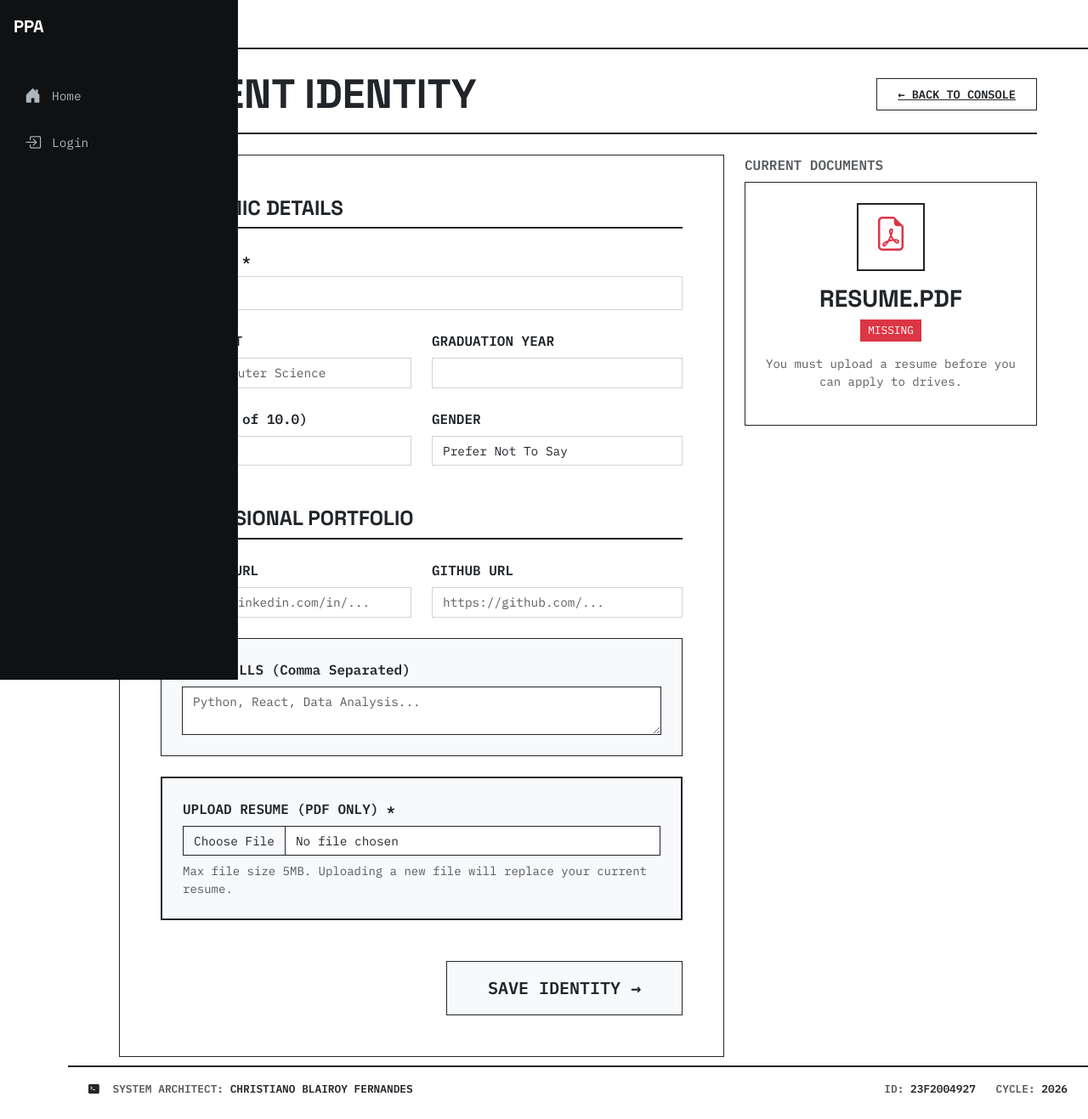
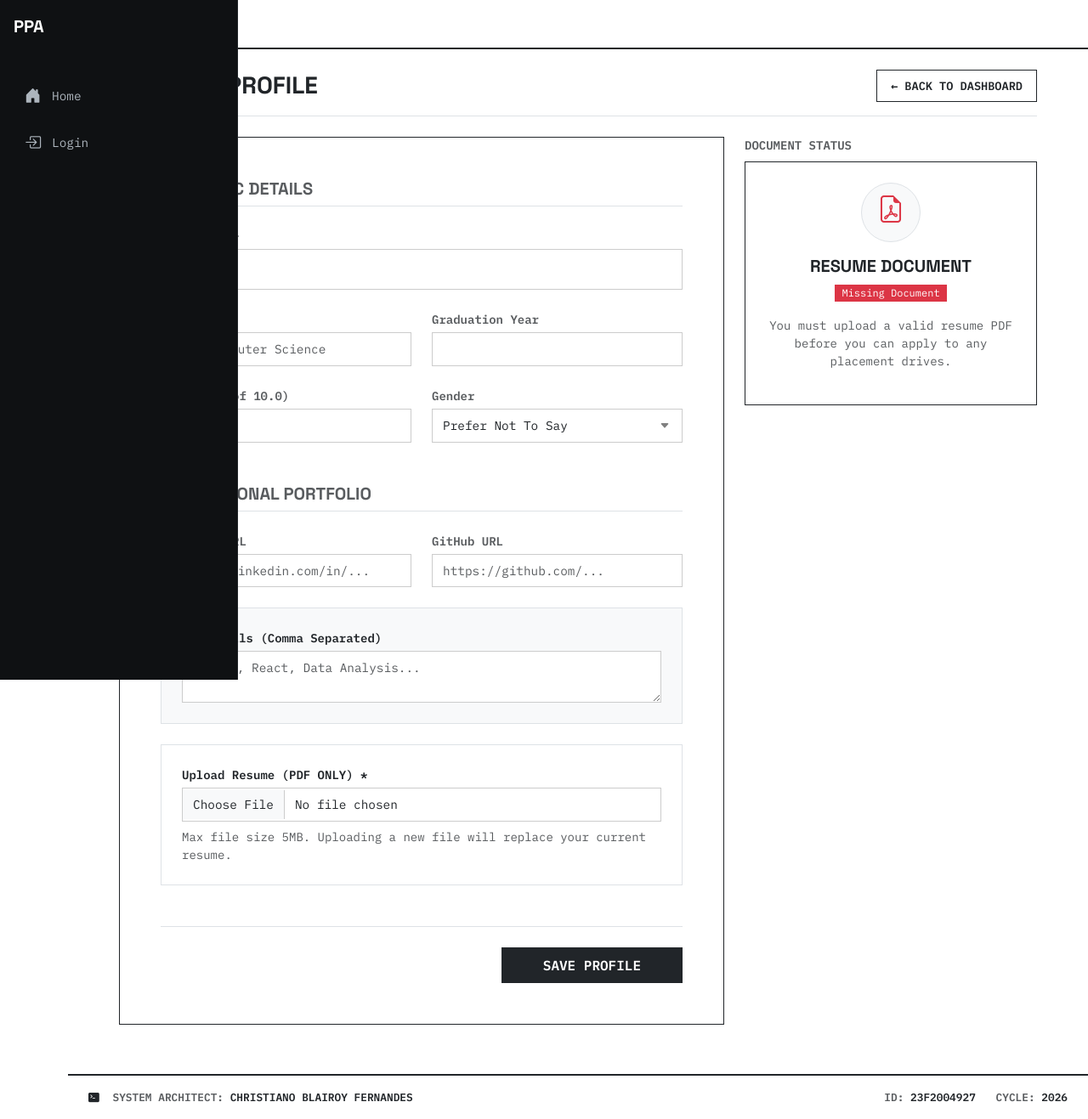
Before and after one commit to 23f2004927/placement-portal-application-mad1-jan2026, a Flask app: template templates/student/profile.html in a window 1280 px wide. Shown: the whole page at 85% size. Before the commit the page ends 1288 px from the top, so only its background shows below. Run offline with Flask 3, Linux system fonts and the light colour scheme; the template is opened without the code that fills it, so the values that code supplies are empty.

Commit message:
beautification of the student templates

```diff
--- a/templates/student/profile.html
+++ b/templates/student/profile.html
@@ -3,45 +3,52 @@
 {% block breadcrumb %}STUDENT / PROFILE{% endblock %}
 
 {% block mainContent %}
-<div class="d-flex justify-content-between align-items-center border-bottom border-dark border-2 pb-3 mb-4">
-    <h1 class="font-display display-5 mb-0">STUDENT IDENTITY</h1>
-    <a href="{{ url_for('student.dashboard') }}" class="brutal-btn wireframe py-2 px-4">&larr; BACK TO CONSOLE</a>
+<div class="d-flex justify-content-between align-items-center border-bottom pb-3 mb-4">
+    <h1 class="font-display fs-3 mb-0">Student Profile</h1>
+    <a href="{{ url_for('student.dashboard') }}"
+        class="btn btn-outline-dark rounded-0 font-mono fw-bold shadow-none py-2 px-3 text-uppercase"
+        style="font-size: 0.85rem;">&larr; Back to Dashboard</a>
 </div>
 
-<div class="row g-4">
+<div class="row g-4 mb-5">
+
     <div class="col-lg-8">
-        <div class="brutal-card p-5">
+        <div class="bg-white p-4 p-md-5 border border-dark" style="border-width: 1px !important;">
             <form action="{{ url_for('student.profile') }}" method="POST" enctype="multipart/form-data">
 
-                <h4 class="font-display border-bottom border-dark border-2 pb-2 mb-4">
-                    ACADEMIC DETAILS
+                <h4 class="font-display fs-5 border-bottom pb-2 mb-4 text-muted">
+                    Academic Details
                 </h4>
 
                 <div class="mb-4">
-                    <label class="form-label font-mono fw-bold">FULL NAME *</label>
-                    <input type="text" class="form-control form-control-lg font-display text-uppercase" name="full_name"
-                        value="{{ student.full_name }}" required />
+                    <label class="form-label font-mono fw-bold small text-muted mb-1">Full Name *</label>
+                    <input type="text" class="form-control rounded-0 shadow-none py-2 font-display fs-5"
+                        name="full_name" value="{{ student.full_name }}" required style="border-color: #ccc;" />
                 </div>
 
                 <div class="row g-4 mb-4">
                     <div class="col-md-6">
-                        <label class="form-label font-mono fw-bold">DEPARTMENT</label>
-                        <input type="text" class="form-control font-mono" name="department"
-                            value="{{ student.department | default('') }}" placeholder="e.g. Computer Science" />
+                        <label class="form-label font-mono fw-bold small text-muted mb-1">Department</label>
+                        <input type="text" class="form-control rounded-0 shadow-none font-mono py-2" name="department"
+                            value="{{ student.department | default('') }}" placeholder="e.g. Computer Science"
+                            style="border-color: #ccc;" />
                     </div>
                     <div class="col-md-6">
-                        <label class="form-label font-mono fw-bold">GRADUATION YEAR</label>
-                        <input type="number" class="form-control font-mono" name="graduation_year"
-                            value="{{ student.graduation_year | default('') }}" min="2020" max="2030" />
+                        <label class="form-label font-mono fw-bold small text-muted mb-1">Graduation Year</label>
+                        <input type="number" class="form-control rounded-0 shadow-none font-mono py-2"
+                            name="graduation_year" value="{{ student.graduation_year | default('') }}" min="2020"
+                            max="2030" style="border-color: #ccc;" />
                     </div>
                     <div class="col-md-6">
-                        <label class="form-label font-mono fw-bold">CGPA (Out of 10.0)</label>
-                        <input type="number" step="0.01" min="0" max="10" class="form-control font-mono" name="cgpa"
-                            value="{{ student.cgpa | default('') }}" />
+                        <label class="form-label font-mono fw-bold small text-muted mb-1">CGPA (Out of 10.0)</label>
+                        <input type="number" step="0.01" min="0" max="10"
+                            class="form-control rounded-0 shadow-none font-mono py-2" name="cgpa"
+                            value="{{ student.cgpa | default('') }}" style="border-color: #ccc;" />
                     </div>
                     <div class="col-md-6">
-                        <label class="form-label font-mono fw-bold">GENDER</label>
-                        <select class="form-control font-mono" name="gender">
+                        <label class="form-label font-mono fw-bold small text-muted mb-1">Gender</label>
+                        <select class="form-select rounded-0 shadow-none font-mono py-2 custom-select-brutal"
+                            name="gender" style="border-color: #ccc;">
                             <option value="Prefer Not To Say" {% if student.gender=='Prefer Not To Say' %}selected{%
                                 endif %}>Prefer Not To Say</option>
                             <option value="Male" {% if student.gender=='Male' %}selected{% endif %}>Male</option>
@@ -51,38 +58,41 @@
                     </div>
                 </div>
 
-                <h4 class="font-display border-bottom border-dark border-2 pb-2 mb-4 mt-5">
-                    PROFESSIONAL PORTFOLIO
+                <h4 class="font-display fs-5 border-bottom pb-2 mb-4 mt-5 text-muted">
+                    Professional Portfolio
                 </h4>
 
                 <div class="row g-4 mb-4">
                     <div class="col-md-6">
-                        <label class="form-label font-mono fw-bold">LINKEDIN URL</label>
-                        <input type="url" class="form-control font-mono" name="linkedin"
+                        <label class="form-label font-mono fw-bold small text-muted mb-1">LinkedIn URL</label>
+                        <input type="url" class="form-control rounded-0 shadow-none font-mono py-2" name="linkedin"
                             value="{{ student.socials.get('linkedin', '') if student.socials else '' }}"
-                            placeholder="https://linkedin.com/in/..." />
+                            placeholder="https://linkedin.com/in/..." style="border-color: #ccc;" />
                     </div>
                     <div class="col-md-6">
-                        <label class="form-label font-mono fw-bold">GITHUB URL</label>
-                        <input type="url" class="form-control font-mono" name="github"
+                        <label class="form-label font-mono fw-bold small text-muted mb-1">GitHub URL</label>
+                        <input type="url" class="form-control rounded-0 shadow-none font-mono py-2" name="github"
                             value="{{ student.socials.get('github', '') if student.socials else '' }}"
-                            placeholder="https://github.com/..." />
+                            placeholder="https://github.com/..." style="border-color: #ccc;" />
                     </div>
                 </div>
 
-                <div class="mb-4 border border-dark p-4 bg-light">
-                    <label class="form-label font-mono fw-bold">KEY SKILLS (Comma Separated)</label>
-                    <textarea class="form-control font-mono border-dark" name="skills" rows="2"
-                        placeholder="Python, React, Data Analysis...">{{ student.skills | default('') }}</textarea>
+                <div class="mb-4 border p-4 bg-light">
+                    <label class="form-label font-mono fw-bold small text-dark mb-1">Key Skills (Comma
+                        Separated)</label>
+                    <textarea class="form-control rounded-0 shadow-none font-mono py-2" name="skills" rows="2"
+                        placeholder="Python, React, Data Analysis..."
+                        style="border-color: #ccc;">{{ student.skills | default('') }}</textarea>
 
                     {% if student.skills %}
                     <div class="mt-3">
-                        <div class="small text-muted font-mono mb-2 text-uppercase">Current Tags:</div>
+                        <div class="small text-muted font-mono mb-2">Current Tags:</div>
                         <div class="d-flex flex-wrap gap-2">
                             {% for skill in student.skills.split(',') %}
                             {% if skill.strip() %}
-                            <span class="data-tag bg-white border border-dark text-dark">{{ skill.strip() | upper
-                                }}</span>
+                            <span
+                                class="badge bg-white text-dark border border-secondary rounded-0 px-2 py-1 font-mono fw-normal">{{
+                                skill.strip() }}</span>
                             {% endif %}
                             {% endfor %}
                         </div>
@@ -90,17 +100,18 @@
                     {% endif %}
                 </div>
 
-                <div class="mb-5 p-4 border border-dark border-2 bg-light">
-                    <label class="form-label font-mono fw-bold">UPLOAD RESUME (PDF ONLY) *</label>
-                    <input type="file" class="form-control font-mono border-dark" name="resume" accept=".pdf" />
+                <div class="mb-5 p-4 border bg-white">
+                    <label class="form-label font-mono fw-bold small text-dark mb-1">Upload Resume (PDF ONLY) *</label>
+                    <input type="file" class="form-control rounded-0 shadow-none font-mono py-2" name="resume"
+                        accept=".pdf" style="border-color: #ccc;" />
                     <div class="small text-muted font-mono mt-2">
                         Max file size 5MB. Uploading a new file will replace your current resume.
                     </div>
                 </div>
 
-                <div class="d-flex justify-content-end">
-                    <button type="submit" class="brutal-btn secondary px-5 py-3 fs-5 text-dark">
-                        SAVE IDENTITY &rarr;
+                <div class="d-flex justify-content-end border-top pt-4">
+                    <button type="submit" class="btn btn-dark rounded-0 font-mono fw-bold shadow-none px-5 py-2">
+                        SAVE PROFILE
                     </button>
                 </div>
             </form>
@@ -108,25 +119,33 @@
     </div>
 
     <div class="col-lg-4">
-        <div class="font-mono text-muted mb-2 fw-bold text-uppercase">Current Documents</div>
-        <div class="brutal-card p-4 text-center" style="background-color: var(--color-bg);">
-            <div class="mx-auto mb-3 border border-dark border-2 d-flex justify-content-center align-items-center bg-white"
-                style="width: 80px; height: 80px;">
-                <i class="bi bi-file-earmark-pdf fs-1 text-danger"></i>
+        <div class="font-mono text-muted mb-2 fw-bold small text-uppercase">Document Status</div>
+        <div class="bg-white p-4 text-center border border-dark" style="border-width: 1px !important;">
+
+            <div class="mx-auto mb-3 border bg-light d-flex justify-content-center align-items-center"
+                style="width: 70px; height: 70px; border-radius: 50%;">
+                <i class="bi bi-file-earmark-pdf fs-2 text-danger"></i>
             </div>
-            <h3 class="font-display text-uppercase mb-2">RESUME.PDF</h3>
+
+            <h3 class="font-display fs-5 mb-2">Resume Document</h3>
 
             {% if student.resume_filename %}
-            <span class="data-tag bg-success text-white border-0 mb-3 d-inline-block">ON FILE</span>
+            <div class="mb-3">
+                <span class="badge bg-success rounded-0 px-2 py-1 font-mono fw-normal">Verified & On File</span>
+            </div>
             <a href="{{ url_for('static', filename='uploads/' + student.resume_filename) }}" target="_blank"
-                class="brutal-btn wireframe w-100 mt-2 bg-white">
+                class="btn btn-outline-dark rounded-0 font-mono fw-bold shadow-none w-100 py-2 mt-2">
                 VIEW DOCUMENT &nearr;
             </a>
             {% else %}
-            <span class="data-tag bg-danger text-white border-0 mb-3 d-inline-block">MISSING</span>
-            <p class="font-mono small text-muted">You must upload a resume before you can apply to drives.</p>
+            <div class="mb-3">
+                <span class="badge bg-danger rounded-0 px-2 py-1 font-mono fw-normal">Missing Document</span>
+            </div>
+            <p class="font-mono small text-muted">You must upload a valid resume PDF before you can apply to any
+                placement drives.</p>
             {% endif %}
         </div>
     </div>
+
 </div>
 {% endblock %}
```
Also changed, not shown: templates/student/dashboard.html (+43 -32 lines), templates/student/driveDetail.html (+36 -29 lines), templates/student/myApplications.html (+40 -28 lines).
